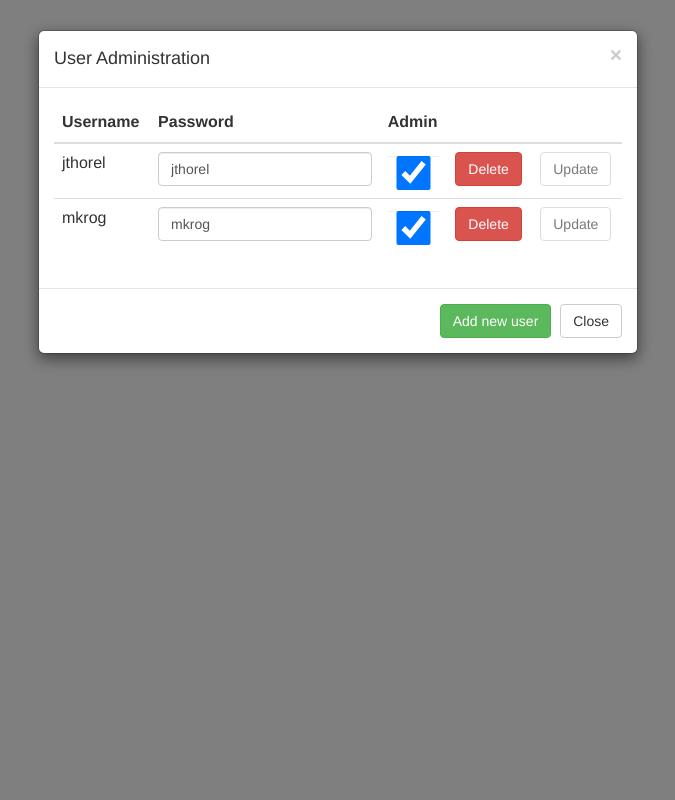
After one commit to MaxKrog/XMLProjekt, a PHP site: page /admin/admin.html in a window 1280 px wide. The commit adds this page. Shown: the whole page, without its empty margins (302-977 px from the left). Run offline with PHP 8.4, Linux system fonts and the light colour scheme; data comes from the database, SQL or seed files in the repository.

Commit message:
Worked on admin page

```diff
--- /dev/null
+++ b/admin/admin.html
@@ -0,0 +1,52 @@
+<html>
+	<head>
+		<title>Krizfeed </title>
+		<meta charset="UTF-8"/>
+		<meta name="viewport" content="width=device-width initial-scale=1" />
+		<link rel="stylesheet" type="text/css" href="../css/bootstrap.min.css"/>
+	</head>
+
+	<body>
+
+			<div class="modal" tabindex="-1" role="dialog" id="modal">
+				<div class="modal-dialog">
+					<div class="modal-content">
+						<div class="modal-header">
+							<button type="button" class="close" data-dismiss="modal" aria-label="Close"><span aria-hidden="true">&times;</span></button>
+							<h4 class="modal-title">User Administration</h4>
+						</div>
+
+						<div class="modal-body">
+							<table class="table">
+								<thead>
+									<tr>
+										<th> Username </th>
+										<th> Password </th>
+										<th> Admin </th>
+										<th></th>
+										<th></th>
+									</tr>
+								</thead>
+								<tbody id="tbody">
+
+								</tbody>
+							</table>
+						</div>
+
+						<div class="modal-footer">
+							<button type="button" class="btn btn-success" id="add">Add new user</button>
+							<button type="button" class="btn btn-default" data-dismiss="modal">Close</button>
+						</div>
+
+					</div><!-- /.modal-content -->
+				</div><!-- /.modal-dialog -->
+			</div><!-- /.modal -->
+		<section class="container-fluid">
+
+		</section>
+
+	<script src="../js/jquery.min.js" type="text/javascript"></script>
+	<script src="../js/bootstrap.min.js" type="text/javascript"></script>
+	<script src="./admin.js"></script>
+	</body>
+</html>
--- /dev/null
+++ b/admin/admin.js
@@ -0,0 +1,101 @@
+$.ajax({
+	url: "./admin.php",
+	data: {},
+	dataType: "json",
+	success: function(users){
+		console.log(users);
+		updateTable(users);
+	}
+});
+
+function updateTable(users){
+	$("#tbody").empty();
+	users.map(function(user){
+
+		var $username = user.username;
+		var $password = $("<input type='text' class='form-control' value='" + user.password + "'/>");
+		var $admin = $("<input type='checkbox' class='form-control' value=''/>");
+		var $delete = $("<button type='button' class='btn btn-danger' aria-label='Left Align'> Delete </button>")
+		var $save = $("<button type='button' class='btn btn-default' disabled aria-label='Left Align'> Update </button>")
+
+		if( user.role === "admin") $admin.prop("checked", true);
+
+		var $userRow = $("<tr></tr>");
+
+		$userRow.append( $("<td></td>").append( $username));
+		$userRow.append( $("<td></td>").append( $password));
+		$userRow.append( $("<td></td>").append( $admin));
+		$userRow.append( $("<td></td>").append( $delete));
+		$userRow.append( $("<td></td>").append( $save));
+		$("#tbody").append($userRow);
+
+		$delete.click(function(){
+			$.ajax({
+				url: "./admin.php",
+				type: "PUT",
+				data: {username: user.username},
+				success: function(a){
+					console.log("Success delete on client");
+					console.log(a);
+				},
+				error: function(a, b, c){
+					console.log(a);
+					console.log(b);
+					console.log(c);
+				}
+			})
+		})
+
+	})
+}
+
+
+$("#modal").modal();
+
+$("#add").click(function(){
+
+	var $username = $("<input type='text' class='form-control'/>");
+	var $password = $("<input type='text' class='form-control' />");
+	var $admin = $("<input type='checkbox' class='form-control' value=''/>");
+	var $cancel = $("<button type='button' class='btn btn-warning' aria-label='Left Align'> Cancel </button>")
+	var $save = $("<button type='button' class='btn btn-default' aria-label='Left Align'> Add </button>")
+
+	var $userRow = $("<tr></tr>");
+
+	$userRow.append( $("<td></td>").append( $username));
+	$userRow.append( $("<td></td>").append( $password));
+	$userRow.append( $("<td></td>").append( $admin));
+	$userRow.append( $("<td></td>").append( $cancel));
+	$userRow.append( $("<td></td>").append( $save));
+	$("#tbody").append($userRow);
+	$username.focus();
+
+	$cancel.click(function(){
+		$userRow.remove();
+	})
+
+	$save.click(function(){
+		var user = {
+			username: $username.val(),
+			password: $password.val(),
+			role: $admin.prop("checked") ? "admin" : "user"
+		};
+
+		$.ajax({
+			url: "./admin.php",
+			type: "POST",
+			data: user,
+			success: function(a){
+				console.log("success!");
+				console.log(a);
+			},
+			error: function(a){
+				console.log("Error!");
+			}
+		})
+	})
+
+
+
+
+})
--- a/auth/logout.php
+++ b/auth/logout.php
@@ -3,6 +3,8 @@
 if (isset($_COOKIE['username'])) {
     setcookie('username', '', time() - 3600, '/'); // empty value and old timestamp
 	unset($_COOKIE['username']);
+	setcookie('role', '', time() - 3600, '/');
+	unset($_COOKIE['role']);
 }
 
 header("Location: ../index.php");
```
Also changed, not shown: admin/admin.php (added, +55 -0 lines), auth/login.php (+4 -3 lines), index.php (line endings or trailing spaces), 3 other files.
